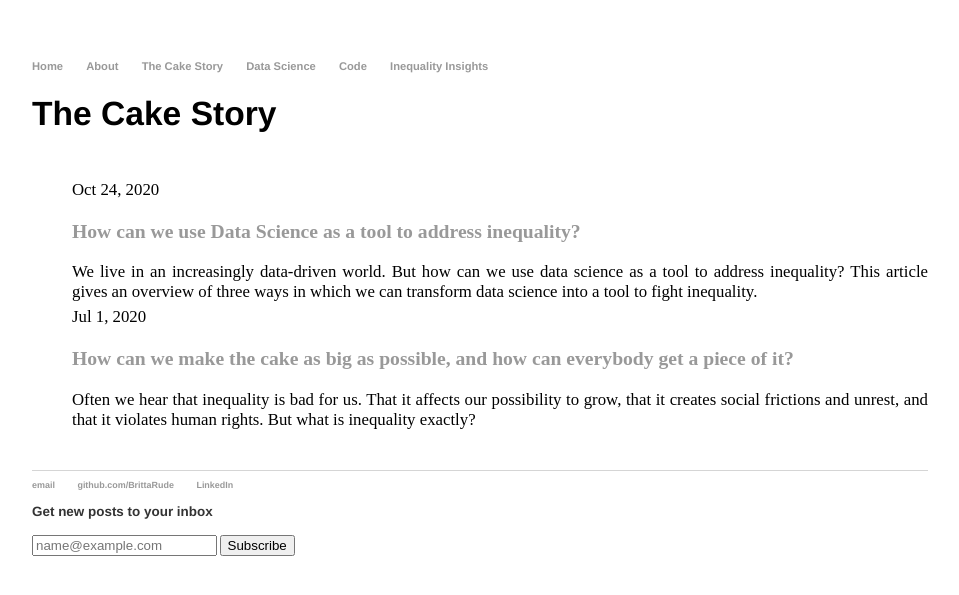
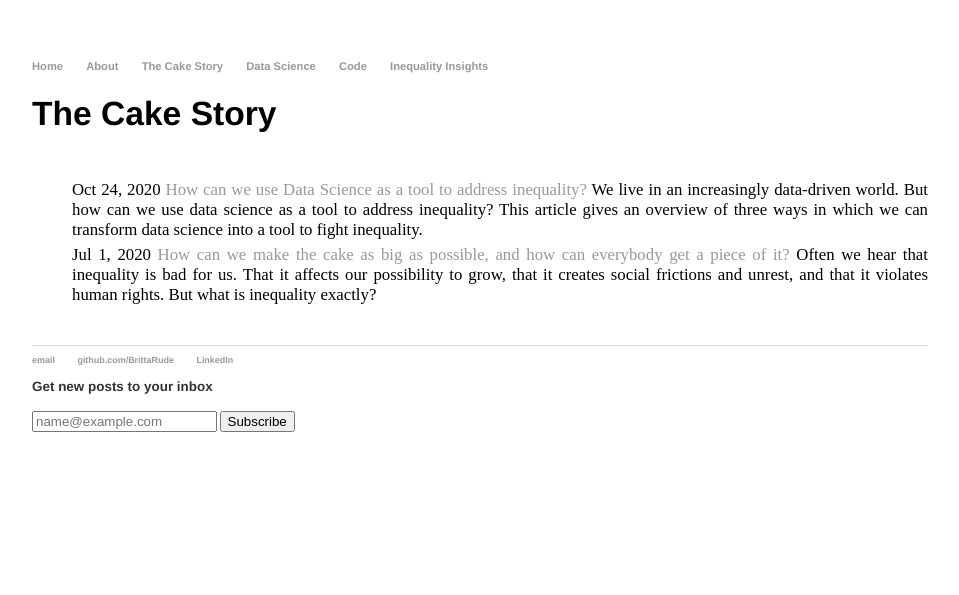
Before and after one commit to BrittaRude/BrittaRude.github.io, a Jekyll site: the page built from thecakestory/index.html, in a window 1280 px wide. Shown: the top 595 px of the page, without its empty margins (160-1119 px from the left). Built offline with Jekyll 4.4.1, drawn with Linux system fonts in a browser that asks for light colours.

Commit message:
Update index.html

```diff
--- a/thecakestory/index.html
+++ b/thecakestory/index.html
@@ -7,7 +7,7 @@
 	<ul class="posts">
 	  {% for post in site.categories.inputs_cakestory %}
 		<li>
-		{%- assign date_format = site.minima.date_format | default: "%b %-d, %Y" -%}<span class="post-meta">{{ post.date | date: date_format }} </span>	<h3><a href="{{ post.url }}" title="{{ post.title }}">{{ post.title }}</a></h3>
+		{%- assign date_format = site.minima.date_format | default: "%b %-d, %Y" -%}<span class="post-meta">{{ post.date | date: date_format }} </span>	<a href="{{ post.url }}" title="{{ post.title }}">{{ post.title }}</a>
 		{{ post.myexcerpt }}
 		</li>
 	  {% endfor %}
```
